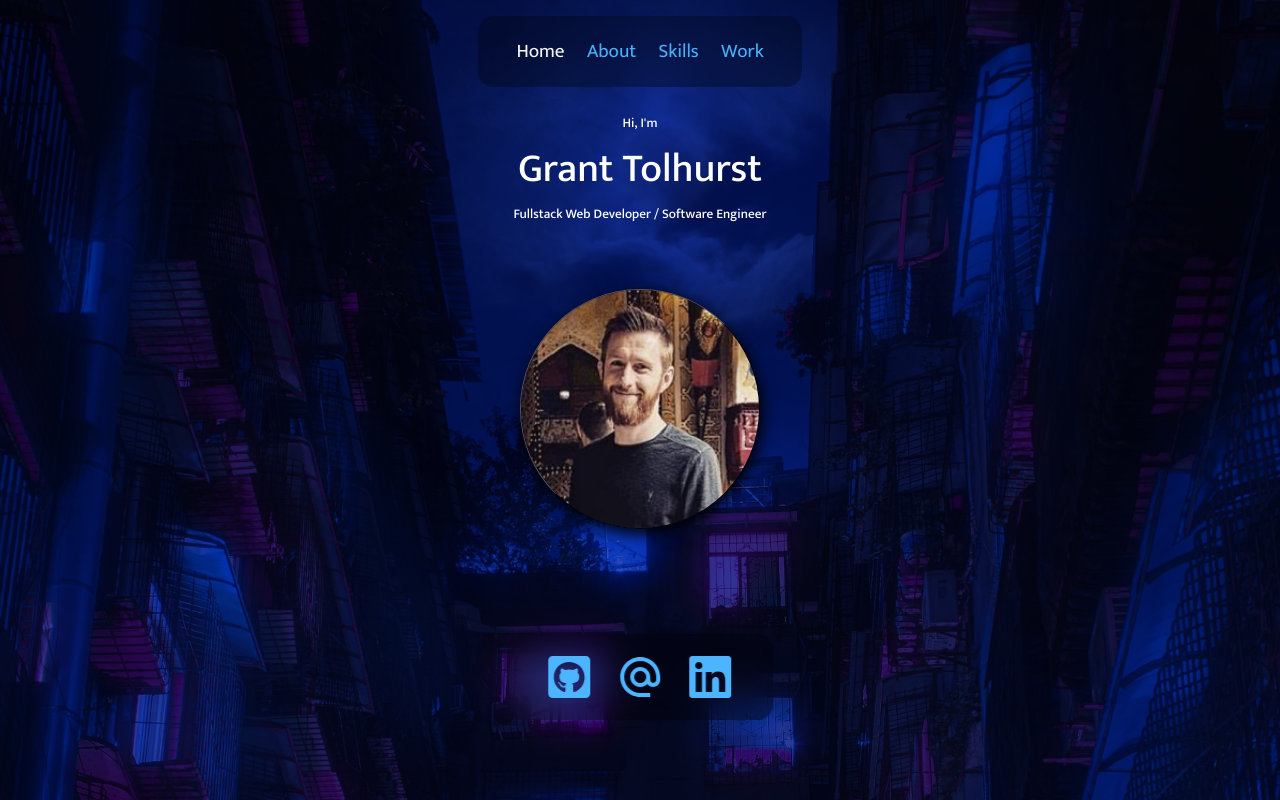
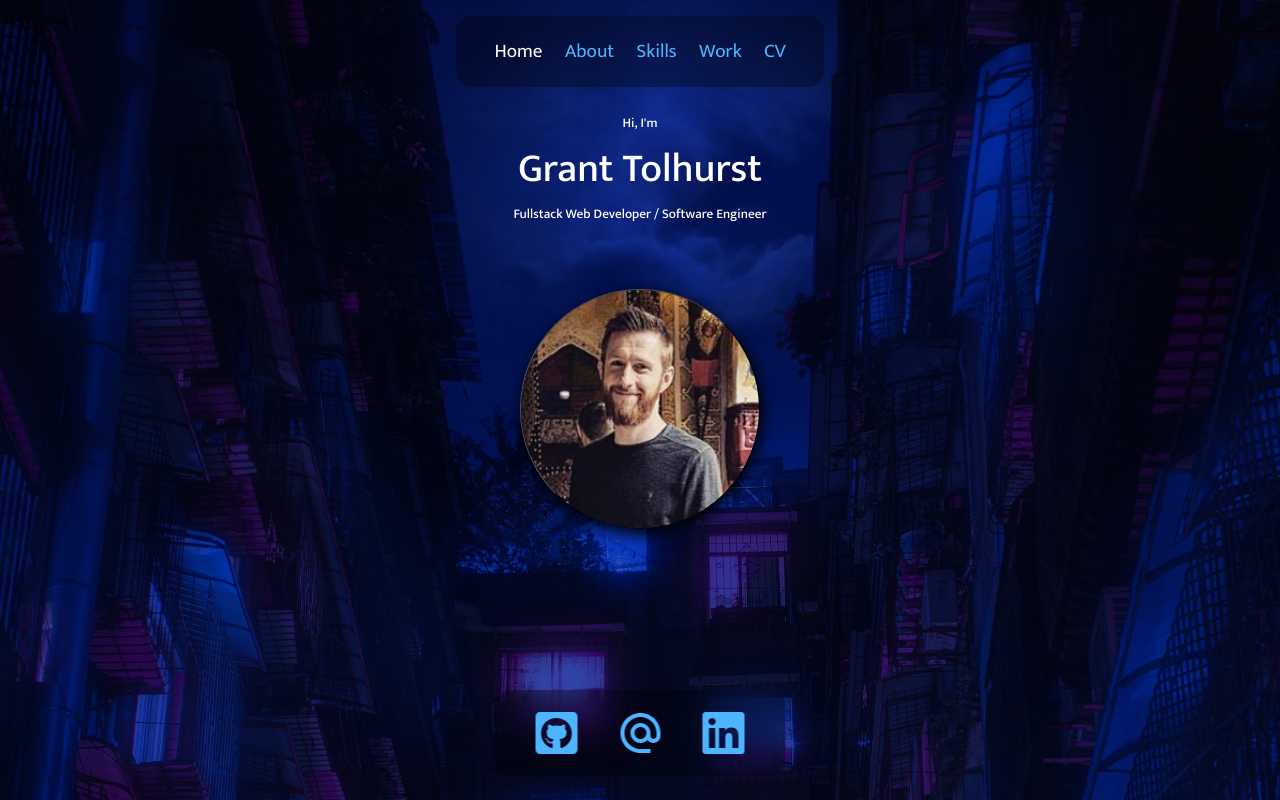
Before and after one commit to GrantRT/react-portfolio, a React (Create React App) app: page / in a window 1280 px wide. Shown: the top 800 px of the page. Built offline with nearby package versions, Linux system fonts and the light colour scheme.

Commit message:
added final touches

```diff
--- a/src/App.jsx
+++ b/src/App.jsx
@@ -2,7 +2,6 @@ import React from 'react';
 import Navbar from './components/Navbar/Navbar';
 import About from './components/About/About';
 import Work from './components/Work/Work';
-import Contact from './components/Contact/Contact';
 import Home from './components/Home/Home';
 import Skills from './components/Skills/Skills';
 
@@ -11,7 +10,6 @@ function App() {
     <>
       <Home />
       <Navbar />
-      <Contact />
       <About />
       <Skills />
       <Work />
--- a/src/components/Contact/Contact.jsx
+++ /dev/null
@@ -1,23 +0,0 @@
-import React from 'react';
-import './contact.css';
-import { FaGithubSquare } from 'react-icons/fa';
-import { MdAlternateEmail } from 'react-icons/md';
-import { FaLinkedin } from 'react-icons/fa';
-
-const Contact = () => {
-  return (
-    <div className="contact">
-      <a href="https://github.com/GrantRT" target="_blank">
-        <FaGithubSquare />
-      </a>
-      <a href="mailto:granto_92@hotmail.com" target="_blank">
-        <MdAlternateEmail />
-      </a>
-      <a href="https://www.linkedin.com/in/grant-tolhurst/" target="_blank">
-        <FaLinkedin />
-      </a>
-    </div>
-  );
-};
-
-export default Contact;
--- a/src/components/Contact/contact.css
+++ /dev/null
@@ -1,32 +0,0 @@
-.contact {
-  background: rgba(0, 0, 0, 0.3);
-  width: max-content;
-  display: block;
-  padding: 0.5rem 1.7rem;
-  z-index: 2;
-  position: fixed;
-  left: 50%;
-  transform: translate(-50%);
-  bottom: 5rem;
-  display: flex;
-  justify-content: center;
-  border-radius: 1rem;
-  backdrop-filter: blur(15px);
-}
-
-.contact a {
-  background: transparent;
-  margin: 0.2rem;
-  padding: 0.5rem;
-  border-radius: 1rem;
-  display: flex;
-  font-size: 3rem;
-}
-
-.contact a:hover {
-  background: rgba(0, 0, 0, 0.2);
-}
-
-.contact a.active {
-  color: white;
-}
--- a/src/components/Home/Home.jsx
+++ b/src/components/Home/Home.jsx
@@ -1,17 +1,33 @@
 import React from 'react';
 import './home.css';
 import PHOTO from '../../assets/Images/profile-photo.jpg';
+import { FaGithubSquare } from 'react-icons/fa';
+import { MdAlternateEmail } from 'react-icons/md';
+import { FaLinkedin } from 'react-icons/fa';
 
 const Home = () => {
   return (
+    <>
       <header id="home">
         <div className="container header__container">
           <h5>Hi, I'm</h5>
           <h1>Grant Tolhurst</h1>
           <h5 className="light-colour">Fullstack Web Developer / Software Engineer</h5>
           <img src={PHOTO} className="photo" alt="Grant Tolhurst" />
+          <div className="home__contact">
+            <a href="https://github.com/GrantRT" target="_blank">
+              <FaGithubSquare />
+            </a>
+            <a href="mailto:granto_92@hotmail.com" target="_blank">
+              <MdAlternateEmail />
+            </a>
+            <a href="https://www.linkedin.com/in/grant-tolhurst/" target="_blank">
+              <FaLinkedin />
+            </a>
+          </div>
         </div>
       </header>
+    </>
   );
 };
 
--- a/src/components/Home/home.css
+++ b/src/components/Home/home.css
@@ -23,6 +23,38 @@ header {
   box-shadow: inset -1px 3px 8px 5px #000000, 2px 5px 16px 0px #000000, 5px 5px 7px 5px rgba(0, 0, 0, 0);
 }
 
+.home__contact {
+  background: rgba(0, 0, 0, 0.3);
+  width: max-content;
+  display: block;
+  padding: 0.5rem 1.7rem;
+  position: absolute;
+  left: 50%;
+  transform: translateX(-50%);
+  bottom: 1.5rem;
+  display: flex;
+  gap: 0.8rem;
+  border-radius: 1rem;
+  backdrop-filter: blur(15px);
+}
+
+.home__contact a {
+  background: transparent;
+  margin: 0.2rem;
+  padding: 0.5rem;
+  border-radius: 1rem;
+  display: flex;
+  font-size: 3rem;
+}
+
+.home__contact a:hover {
+  background: rgba(0, 0, 0, 0.2);
+}
+
+.home__contact a.active {
+  color: white;
+}
+
 @media screen and (max-width: 1024px) {
   header {
     height: 100vh;
--- a/src/components/Navbar/Navbar.jsx
+++ b/src/components/Navbar/Navbar.jsx
@@ -18,6 +18,9 @@ const Navbar = () => {
       <a href="#work" onClick={() => setActiveNavItem('#work')} className={activeNavItem === '#work' ? 'active' : ''}>
         Work
       </a>
+      <a href="https://docs.google.com/document/d/1hGVYzLr4yv6v9WVszpq0dTMzpykPEW394rRLqOGMKOE/edit?usp=sharing" target="_blank">
+        CV
+      </a>
     </nav>
   );
 };
--- a/src/components/Work/work.css
+++ b/src/components/Work/work.css
@@ -59,4 +59,7 @@
     grid-template-columns: 1fr;
     gap: 1rem;
   }
+  #work {
+    margin-bottom: 8rem;
+  }
 }
```
Lines whose indentation alone changed are shown as unchanged.
